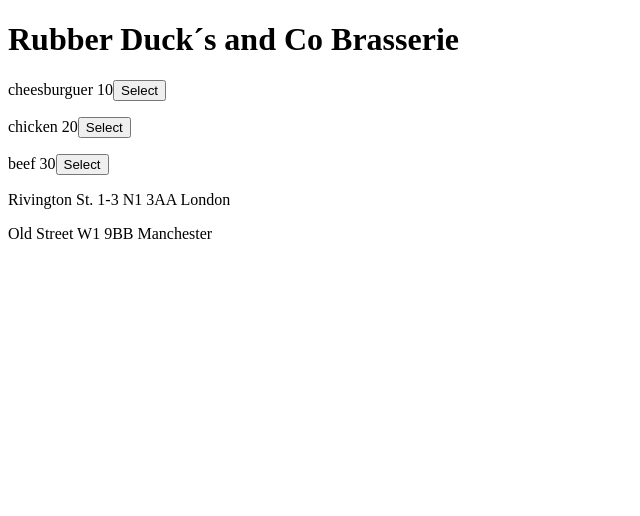
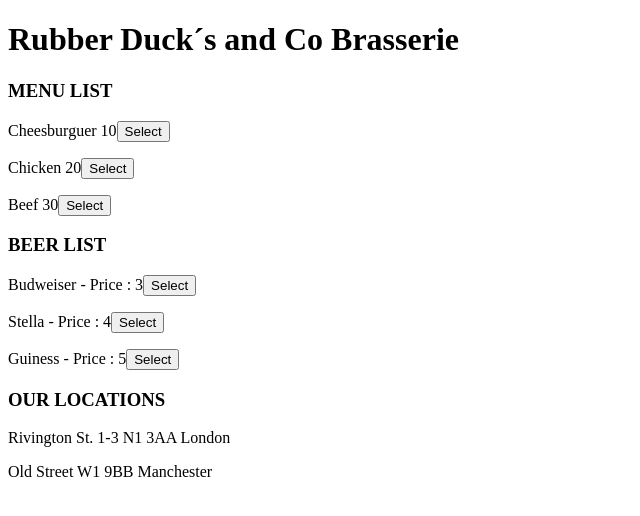
Before and after one commit to constructorlabs/project-restaurant, a React app: page / in a window 1280 px wide. Shown: the top 516 px of the page, without its empty margins (0-640 px from the left). Built offline with nearby package versions, Linux system fonts and the light colour scheme.

Commit message:
Incorporated drinks & minor changes

```diff
--- a/src/components/App.js
+++ b/src/components/App.js
@@ -2,6 +2,7 @@
 import MenuItem from "./MenuItem";
 import Location from "./Location";
 import Header from "./Header";
+import Drinks from "./Drinks";
 
 class App extends React.Component {
   constructor(props) {
@@ -9,10 +10,16 @@
 
     this.state = {
       menu: [
-        { id: 1, name: "cheesburguer", price: 10 },
-        { id: 2, name: "chicken", price: 20 },
-        { id: 3, name: "beef", price: 30 }
+        { id: 1, name: "Cheesburguer", price: 10 },
+        { id: 2, name: "Chicken", price: 20 },
+        { id: 3, name: "Beef", price: 30 }
       ],
+    drinksMenu : [
+      {id :1, name: "Budweiser", price : 3},
+      {id :2, name: "Stella", price : 4},
+      {id :3, name: "Guiness", price : 5}
+    ],
+
       location: [
         { id:1, address: "Rivington St. 1-3", postcode: "N1 3AA", city: "London" },
         { id:2, address: "Old Street", postcode: "W1 9BB", city: "Manchester" }
@@ -26,8 +33,8 @@
         <Header name="Rubber Duck´s and Co Brasserie" />
         {/* <MenuItem item={{ id: 1, name: "cheesburguer", price: 10 }} /> */}
         <MenuItem item={this.state.menu}/>
+        <Drinks drinks={this.state.drinksMenu}/>
         <Location location={this.state.location}/>
-
       </div>
     );
   }
--- /dev/null
+++ b/src/components/Drinks.js
@@ -0,0 +1,19 @@
+import React from "react";
+
+function Drinks({ drinks }) {
+  return (
+    <div className="drinks">
+      <h3>BEER LIST</h3>
+      {drinks.map(function(drink) {
+        return <p key={drink.id}>{drink.name} - Price : {drink.price}
+        <button>Select</button></p>;
+      })}
+    </div>
+  );
+}
+
+export default Drinks;
+
+{
+  /* <p {drinksMenu.name}>{drinksMenu.name}</p> */
+}
--- a/src/components/Location.js
+++ b/src/components/Location.js
@@ -1,9 +1,11 @@
 import React from "react";
 
-function Location(props) {
-  const { location } = props;
+function Location({ location }) {
+  //const { location } = props;
+
   return (
     <div className="location">
+      <h3>OUR LOCATIONS</h3>
       {location.map(function(element) {
         return (
           <p key={element.id}>
@@ -22,3 +24,14 @@
       <p>Postcode : {props.location.postcode}</p>
       <p>City : {props.location.city}</p> */
 }
+
+{
+  /*
+<select>
+<option value="rivington">{element.address}</option>
+<option value="manchester">{element.address}</option>
+<select>
+
+
+*/
+}
--- a/src/components/MenuItem.js
+++ b/src/components/MenuItem.js
@@ -1,14 +1,15 @@
 import React from "react";
 
-function MenuItem(props) {
+function MenuItem({item}) {
 
-  const { item } = props;
+  //const { item } = props; !!! {item} within fn avoids the need for const on this line
   return (
     <div className="menuItem">
+    <h3>MENU LIST</h3>
       {item.map(function(element) {
         return <p key={element.name}>{element.name} {element.price}
                   <button>Select</button>
-                </p>;
+                </p>
       })}
 
 
```
Lines whose indentation alone changed are shown as unchanged.
